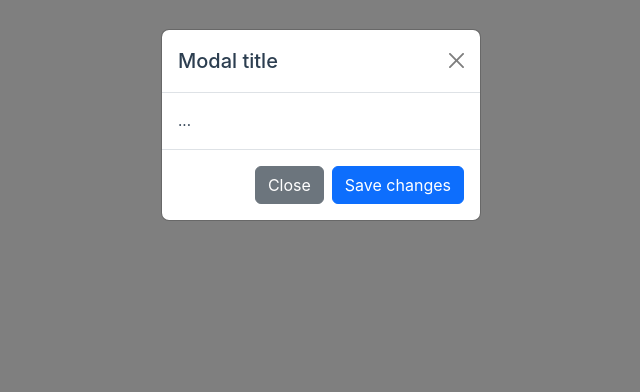
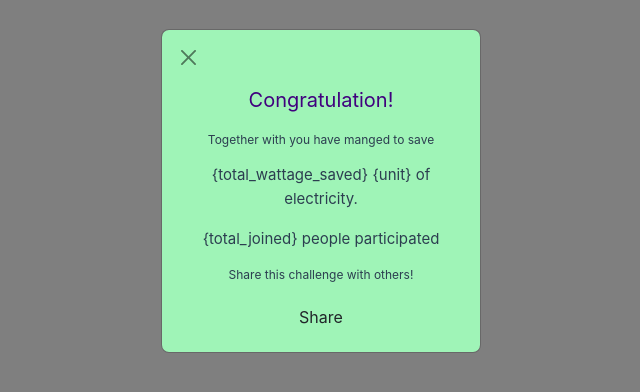
Before and after one commit to jagger-en/grenear, a Vue app: page / in a window 1280 px wide. Both pictures are taken after a click on the button "TODO event trigger by timer". Shown: the part 984-1376 px from the top of the page, without its empty margins (319-959 px from the left). Built offline with nearby package versions, Linux system fonts and the light colour scheme; no server answers; the database is empty.

Commit message:
Modal, minor css

```diff
--- a/src/App.vue
+++ b/src/App.vue
@@ -1,11 +1,11 @@
 <script setup>
 import Notification from './components/Notification.vue'
 import LineChart from './components/LineChart.vue'
-import SmallIcon from './components/icons/smallIcon.vue';
-import PlusIcon from './components/icons/plusIcon.vue';
+import SmallIcon from './components/icons/smallIcon.vue'
+import PlusIcon from './components/icons/plusIcon.vue'
 
-import firebaseConfig from "../firebaseInit";
-import { initializeApp } from "firebase/app";
+import firebaseConfig from '../firebaseInit'
+import { initializeApp } from 'firebase/app'
 import { getFirestore, collection, getDocs, addDoc } from 'firebase/firestore'
 </script>
 
@@ -311,19 +311,34 @@ export default {
 
       <!-- Modal -->
 
-      <div class="modal modal-dialog modal-dialog-centered fade" id="exampleModal" tabindex="-1" aria-labelledby="exampleModalLabel" aria-hidden="true">
+      <div
+        class="modal modal-dialog modal-dialog-centered fade"
+        id="exampleModal"
+        tabindex="-1"
+        aria-labelledby="exampleModalLabel"
+        aria-hidden="true"
+      >
         <div class="modal-dialog">
-          <div class="modal-content">
-            <div class="modal-header">
-              <h1 class="modal-title fs-5" id="exampleModalLabel">Modal title</h1>
-              <button type="button" class="btn-close" data-bs-dismiss="modal" aria-label="Close"></button>
-            </div>
+          <div class="modal-content text-center text-justify tone-greenlight">
             <div class="modal-body">
-              ...
-            </div>
-            <div class="modal-footer">
-              <button type="button" class="btn btn-secondary" data-bs-dismiss="modal">Close</button>
-              <button type="button" class="btn btn-primary">Save changes</button>
+              <div class="row align-items-start">
+                <button
+                  type="button"
+                  class="btn-close"
+                  data-bs-dismiss="modal"
+                  aria-label="Close"
+                  style="padding-left: 1.75em"
+                ></button>
+              </div>
+              <p class="fs-5 mt-3 tone-text-blue">Congratulation!</p>
+              <p class="simple-text">Together with you have manged to save</p>
+              <p class="">{total_wattage_saved} {unit} of electricity.</p>
+              <p class="">{total_joined} people participated</p>
+
+              <!-- TODO: insert image -->
+
+              <p class="simple-text">Share this challenge with others!</p>
+              <button class="btn tone-">Share</button>
             </div>
           </div>
         </div>
@@ -367,7 +382,6 @@ export default {
 </template>
 
 <style>
-
 .go-for-it {
   border-radius: 7px;
   background: #f2ebfffc;
@@ -410,7 +424,7 @@ export default {
   height: 17px;
 }
 
-.how-can-i-help  {
+.how-can-i-help {
   text-align: center;
 }
 
@@ -452,7 +466,6 @@ export default {
   justify-content: center;
 }
 
-
 .user-select {
   width: 200px;
 }
--- a/src/assets/main.css
+++ b/src/assets/main.css
@@ -18,9 +18,6 @@ body {
 
 .go-for-it-contents {
     background-color: white;
-    border-color: #e1e1e1;
-    border-style: solid;
-    border-width: 0.08em;
     padding-top: 1em !important;
     padding-bottom: 0.9em !important;
     padding-left: 0.8em !important;
@@ -42,7 +39,6 @@ body {
 
 .show-more {
     text-decoration: none;
-    color: #15121c;
     background-color: white;
     padding: 0.5em;
 }
@@ -80,3 +76,11 @@ body {
 .tone-black {
   background-color: #15121c;
 }
+
+.tone-text-black {
+  color: #15121c;
+}
+
+.tone-text-blue {
+  color: #40007e;
+}
```
